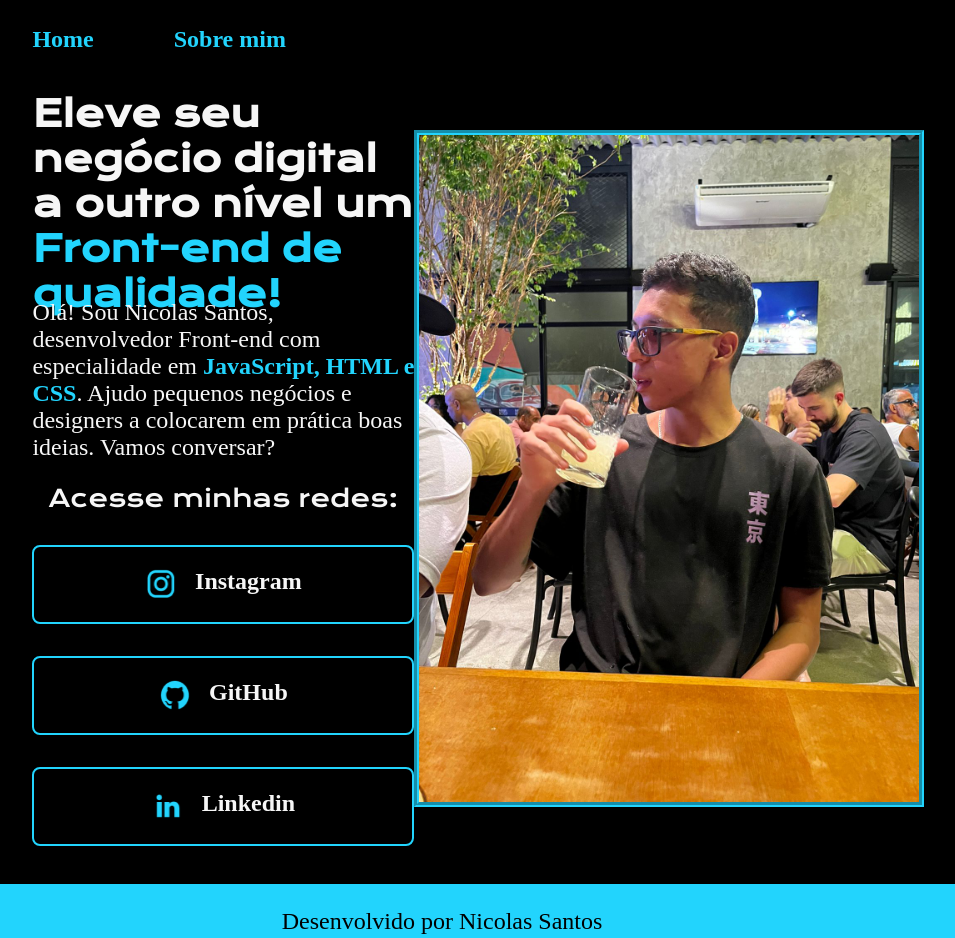
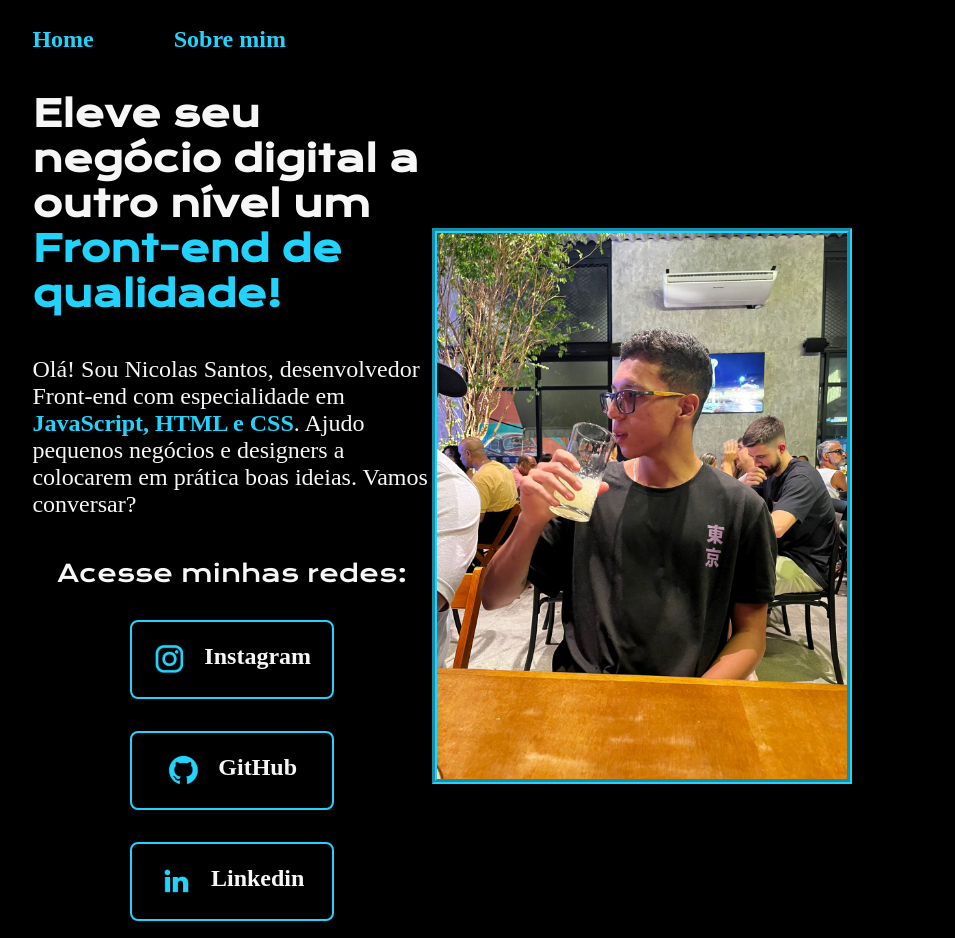
Before and after one commit to nsantos1/Sobre_mim_HTML_CSS, a plain HTML site: page index.html in a window 1280 px wide. Shown: the top 938 px of the page, without its empty margins (198-1153 px from the left). Drawn offline with nearby package versions, Linux system fonts and the light colour scheme.

Commit message:
Alteracao de medidas: de absolutas para relativas no css e alteracao de nome class: apresentacao__links__link para apresentacao__links__navegacao

```diff
--- a/index.html
+++ b/index.html
@@ -25,21 +25,21 @@
                 designers a colocarem em prática boas ideias. Vamos conversar?</p>
             <div class="apresentacao__links">
                 <h2 class="apresentacao__links__subtitulo">Acesse minhas redes:</h2>
-                <a class="apresentacao__links__link" href="https://www.instagram.com/nsantos_022/">
-                    <img class="apresentacao__links__link__logo" src="./assets/instagram.png" alt="Logo Instagram">
+                <a class="apresentacao__links__navegacao" href="https://www.instagram.com/nsantos_022/">
+                    <img src="./assets/instagram.png" alt="Logo Instagram">
                     Instagram
                 </a>
-                <a class="apresentacao__links__link" href="https://github.com/nsantos1">
-                    <img class="apresentacao__links__link__logo" src="./assets/github.png" alt="Logo GitHub">
+                <a class="apresentacao__links__navegacao" href="https://github.com/nsantos1">
+                    <img src="./assets/github.png" alt="Logo GitHub">
                     GitHub
                 </a>
-                <a class="apresentacao__links__link" href="https://www.linkedin.com/in/nicolas-santos-2a895a223/">
-                    <img class="apresentacao__links__link__logo" src="./assets/linkedin.png" alt="Logo Linkedin">
+                <a class="apresentacao__links__navegacao" href="https://www.linkedin.com/in/nicolas-santos-2a895a223/">
+                    <img  src="./assets/linkedin.png" alt="Logo Linkedin">
                     Linkedin
                 </a>
             </div>
         </section>
-        <img src="./assets/nicolas.jpg" alt="Nicolas Dev>">
+        <img class="apresentacao__imagem" src="./assets/nicolas.jpg" alt="Nicolas Dev>">
     </main>
     <footer class="rodape">
         <p>Desenvolvido por Nicolas Santos</p>
--- a/styles/style.css
+++ b/styles/style.css
@@ -30,14 +30,14 @@ body {
 
 .cabecalho__menu {
     display: flex;
-    gap: 80px;
+    gap: 5rem;
 }
 
 .cabecalho__menu__links {
     color: var(--cor-terciaria);
     font-family: var(--fonte-primaria);
     font-weight: var(--fonte-peso-primario);
-    font-size: 24px;
+    font-size: 1.5rem;
     text-decoration: none;
 }
 
@@ -53,16 +53,15 @@ body {
 }
 
 .apresentacao__conteudo {
-    width: 593px;
+    width: 50%;
     display: flex;
     flex-direction: column;
-    gap: 40px;
+    gap: 2.5rem;
 }
 
 .apresentacao__conteudo__titulo {
     font-family: var(--fonte-secundaria);
-    height: 168px;
-    font-size: 36px;
+    font-size: 2.25rem;
 }
 
 .destaqueDoTitulo {
@@ -71,8 +70,7 @@ body {
 
 .apresentacao__conteudo__texto {
     font-family: var(--fonte-primaria);
-    height: 144px;
-    font-size: 24px;
+    font-size: 1.5rem;
 }
 
 .apresentacao__links {
@@ -80,49 +78,43 @@ body {
     flex-direction: column;
     align-items: center;
     justify-content: space-between;
-    gap: 32px;
+    gap: 2rem;
 }
 
 .apresentacao__links__subtitulo {
     font-family: var(--fonte-secundaria);
     font-weight: var(--fonte-peso-secundario);
-    font-size: 24px;
+    font-size: 1.5rem;
 }
 
-.apresentacao__links__link {
+.apresentacao__links__navegacao {
     font-family: var(--fonte-primaria);
-;    display: flex;
+    display: flex;
     justify-content: center;
-    gap: 18px;
-    font-size: 24px;
-font-weight: var(--fonte-peso-primario);
+    gap: 1.125rem;
+    font-size: 1.5rem;
+    font-weight: var(--fonte-peso-primario);
     text-decoration: none;
     text-align: center;
-    width: 378px;
+    width: 50%;
     padding: 21.5px 0;
     border: 2px solid var(--cor-terciaria);
     color: var(--cor-segundaria);
     border-radius: 8px;
 }
 
-.apresentacao__links__link:hover {
+.apresentacao__links__navegacao:hover {
     cursor: pointer;
     background-color: var(--cor-hover);
     padding: 3%;
-}
-
-.apresentacao__links__link__logo {
-    width: 32px;
-    height: 32px;
-    border: none;
 }
 
 .tecnologias-destaque {
     color: var(--cor-terciaria);
 }
 
-img {
-    width: 500px;
+.apresentacao__imagem {
+    width: 50%;
     border: 5px groove var(--cor-terciaria);
 }
 
@@ -131,7 +123,7 @@ img {
     color: black;
     font-family: var(--fonte-primaria);
     font-weight: var(--fonte-peso-secundario);
-    font-size: 24px;
+    font-size: 1.5rem;
     text-align: center;
     padding: 24px;
 }
```
Also changed, not shown: about.html (+1 -1 lines).
